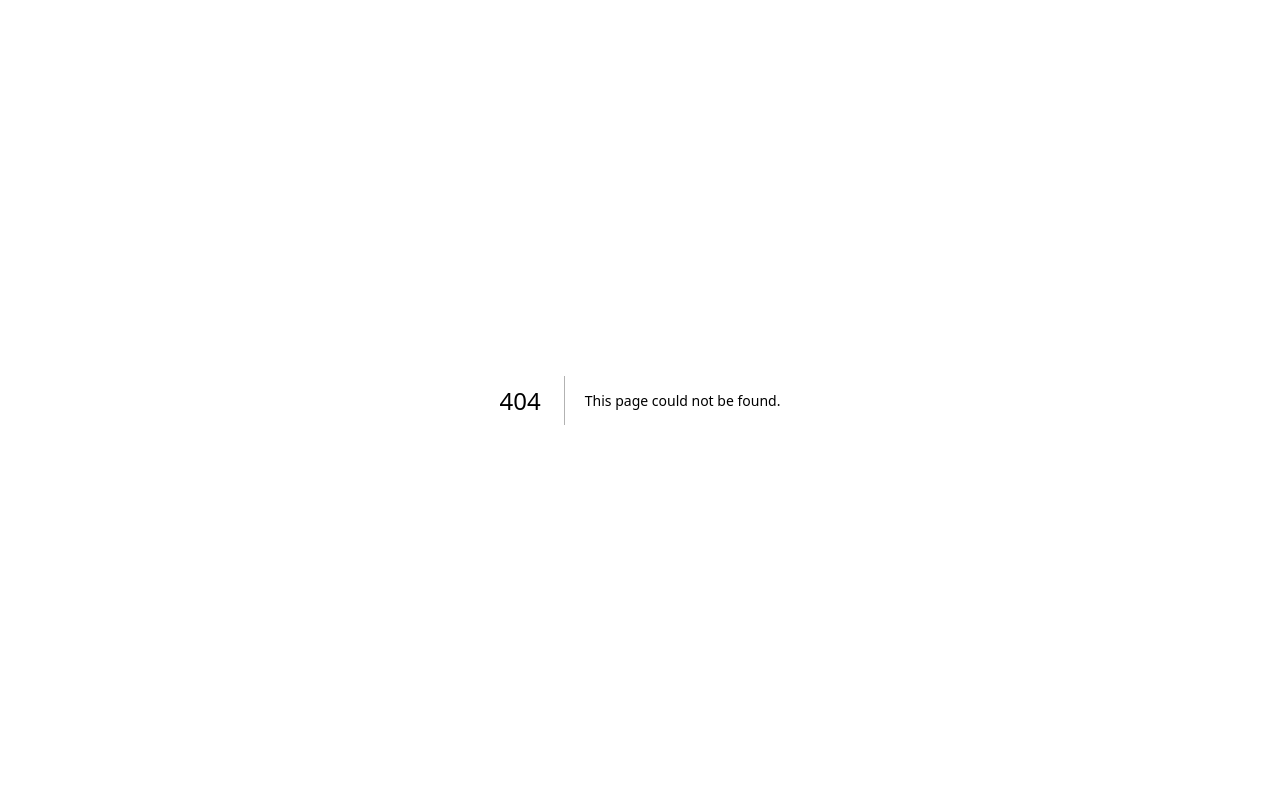
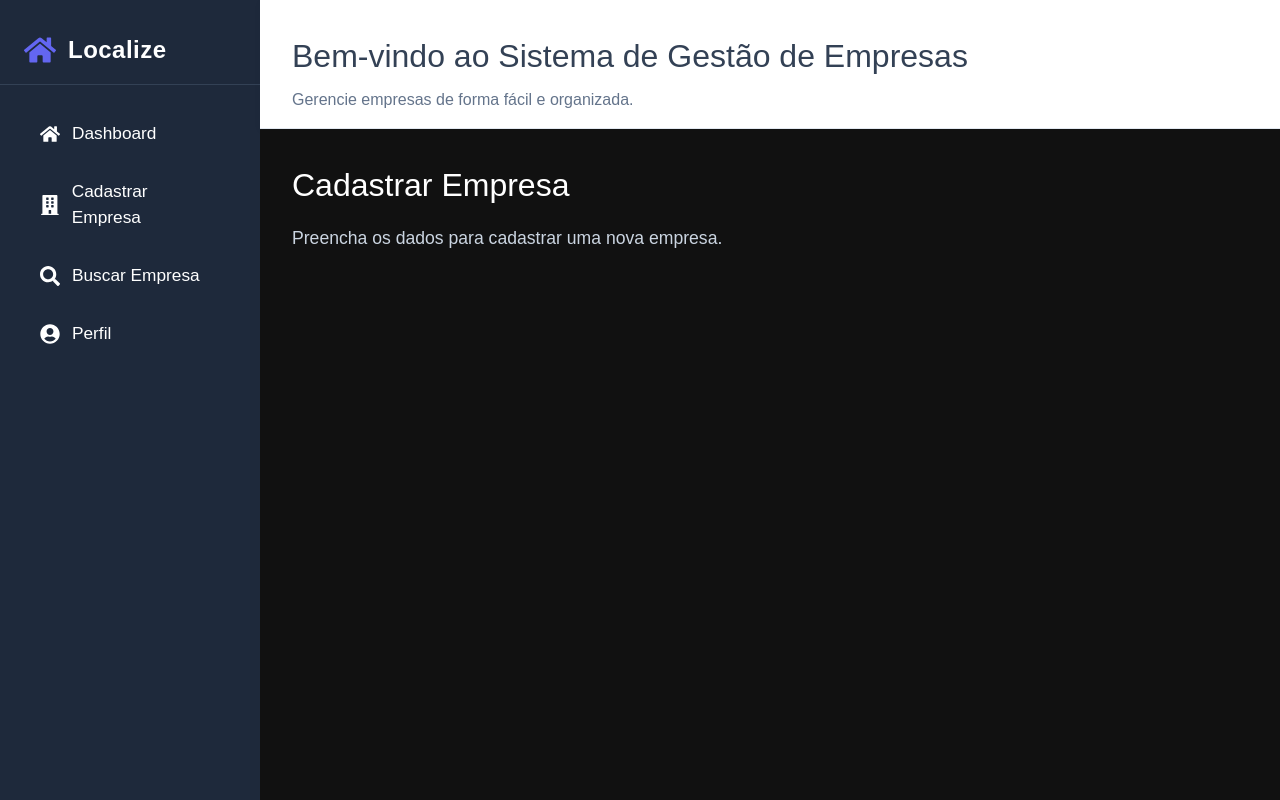
Before and after one commit to isp3ct/front-localize, a Next.js app: page /dashboard/company-create in a window 1280 px wide. Before the commit this address had no page. Built offline with nearby package versions, Linux system fonts and the light colour scheme.

Commit message:
Adiciona layout e funcionalidades para o painel de controle, incluindo sidebar e páginas de cadastro, busca e perfil de empresa.

```diff
--- /dev/null
+++ b/src/app/dashboard/company-create/page.tsx
@@ -0,0 +1,11 @@
+import React from "react";
+
+export default function CompanyCreatePage() {
+    return (
+        <div>
+            <h2>Cadastrar Empresa</h2>
+            <p>Preencha os dados para cadastrar uma nova empresa.</p>
+            {/* Formulário de cadastro será implementado futuramente */}
+        </div>
+    );
+}
--- /dev/null
+++ b/src/app/dashboard/company-list/page.tsx
@@ -0,0 +1,11 @@
+import React from "react";
+
+export default function CompanyListPage() {
+    return (
+        <div>
+            <h2>Buscar Empresa</h2>
+            <p>Veja e filtre todas as empresas cadastradas.</p>
+            {/* Listagem e busca de empresas será implementada futuramente */}
+        </div>
+    );
+}
--- a/src/app/dashboard/dashboard.module.css
+++ b/src/app/dashboard/dashboard.module.css
@@ -1,19 +1,67 @@
+.dashboardContainer {
+    display: flex;
+
     .dashboardContainer {
         display: flex;
         min-height: 100vh;
         background: linear-gradient(120deg, #f8fafc 0%, #e2e8f0 100%);
     }
 
-.sidebarPlaceholder {
+    .sidebar {
         width: 260px;
         background: #1e293b;
         color: #fff;
         display: flex;
+        flex-direction: column;
+        align-items: stretch;
+        box-shadow: 2px 0 8px rgba(30, 41, 59, 0.05);
+        transition: width 0.3s;
+        min-height: 100vh;
+        height: 100vh;
+    }
+
+    .sidebarHeader {
+        display: flex;
         align-items: center;
-    justify-content: center;
-    font-size: 1.2rem;
+        gap: 12px;
+        padding: 2rem 1.5rem 1rem 1.5rem;
+        border-bottom: 1px solid #334155;
+    }
+
+    .sidebarLogo {
+        color: #6366f1;
+    }
+
+    .sidebarTitle {
+        font-size: 1.5rem;
+        font-weight: 700;
+        letter-spacing: 0.02em;
+    }
+
+    .sidebarNav {
+        display: flex;
+        flex-direction: column;
+        gap: 8px;
+        padding: 1.5rem;
+    }
+
+    .sidebarItem {
+        display: flex;
+        align-items: center;
+        gap: 12px;
+        padding: 0.75rem 1rem;
+        border-radius: 0.5rem;
+        color: #fff;
+        font-size: 1.08rem;
         font-weight: 500;
-    box-shadow: 2px 0 8px rgba(30, 41, 59, 0.05);
+        text-decoration: none;
+        transition: background 0.2s, color 0.2s;
+    }
+
+    .sidebarItem:hover,
+    .sidebarItem:focus {
+        background: #6366f1;
+        color: #fff;
     }
 
     .mainContent {
@@ -43,14 +91,49 @@
     .contentArea {
         flex: 1;
         padding: 2rem;
-    background: transparent;
+        background: #111;
+        color: #e2e8f0;
+        min-height: 400px;
+    }
+
+    .contentArea h2 {
+        color: #fff;
+        font-size: 2rem;
+        margin-bottom: 1rem;
+    }
+
+    .contentArea p {
+        color: #cbd5e1;
+        font-size: 1.1rem;
+        margin-bottom: 1.5rem;
     }
 
     @media (max-width: 900px) {
-    .sidebarPlaceholder {
+        .sidebar {
             width: 70px;
+            min-width: 70px;
+            padding: 0.5rem 0;
+        }
+
+        .sidebarTitle {
+            display: none;
+        }
+
+        .sidebarHeader {
+            padding: 1rem 0.5rem 0.5rem 0.5rem;
+            justify-content: center;
+        }
+
+        .sidebarNav {
+            padding: 0.5rem;
+            gap: 4px;
+        }
+
+        .sidebarItem {
             font-size: 0.9rem;
-        padding: 0.5rem;
+            padding: 0.5rem 0.5rem;
+            gap: 8px;
+            justify-content: center;
         }
 
         .headerPlaceholder {
@@ -61,3 +144,4 @@
             padding: 1rem;
         }
     }
+}
--- a/src/app/dashboard/layout.tsx
+++ b/src/app/dashboard/layout.tsx
@@ -1,21 +1,41 @@
 import React from "react";
+import Link from "next/link";
+import { FaBuilding, FaSearch, FaUserCircle, FaHome } from "react-icons/fa";
 import styles from "./dashboard.module.css";
 
 export default function DashboardLayout({ children }: { children: React.ReactNode }) {
     return (
         <div className={styles.dashboardContainer}>
-            <aside className={styles.sidebarPlaceholder}>
-                {/* Sidebar será implementada em outra branch */}
+            <aside className={styles.sidebar}>
+                <div className={styles.sidebarHeader}>
+                    <FaHome size={32} className={styles.sidebarLogo} />
+                    <span className={styles.sidebarTitle}>Localize</span>
+                </div>
+                <nav className={styles.sidebarNav}>
+                    <Link href="/dashboard" className={styles.sidebarItem}>
+                        <FaHome size={20} />
+                        <span>Dashboard</span>
+                    </Link>
+                    <Link href="/dashboard/company-create" className={styles.sidebarItem}>
+                        <FaBuilding size={20} />
+                        <span>Cadastrar Empresa</span>
+                    </Link>
+                    <Link href="/dashboard/company-list" className={styles.sidebarItem}>
+                        <FaSearch size={20} />
+                        <span>Buscar Empresa</span>
+                    </Link>
+                    <Link href="/dashboard/profile" className={styles.sidebarItem}>
+                        <FaUserCircle size={20} />
+                        <span>Perfil</span>
+                    </Link>
+                </nav>
             </aside>
             <main className={styles.mainContent}>
                 <header className={styles.headerPlaceholder}>
-                    {/* Header simples */}
                     <h1>Bem-vindo ao Sistema de Gestão de Empresas</h1>
                     <p>Gerencie empresas de forma fácil e organizada.</p>
                 </header>
-                <section className={styles.contentArea}>
-                    {children}
-                </section>
+                <section className={styles.contentArea}>{children}</section>
             </main>
         </div>
     );
--- /dev/null
+++ b/src/app/dashboard/profile/page.tsx
@@ -0,0 +1,11 @@
+import React from "react";
+
+export default function ProfilePage() {
+    return (
+        <div>
+            <h2>Perfil do Usuário</h2>
+            <p>Veja e edite suas informações de perfil.</p>
+            {/* Informações e edição de perfil serão implementadas futuramente */}
+        </div>
+    );
+}
```
Also changed, not shown: package.json (+6 -5 lines), 1 other file (tests, documents, lock files or other folders). Lines whose indentation alone changed are shown as unchanged.
